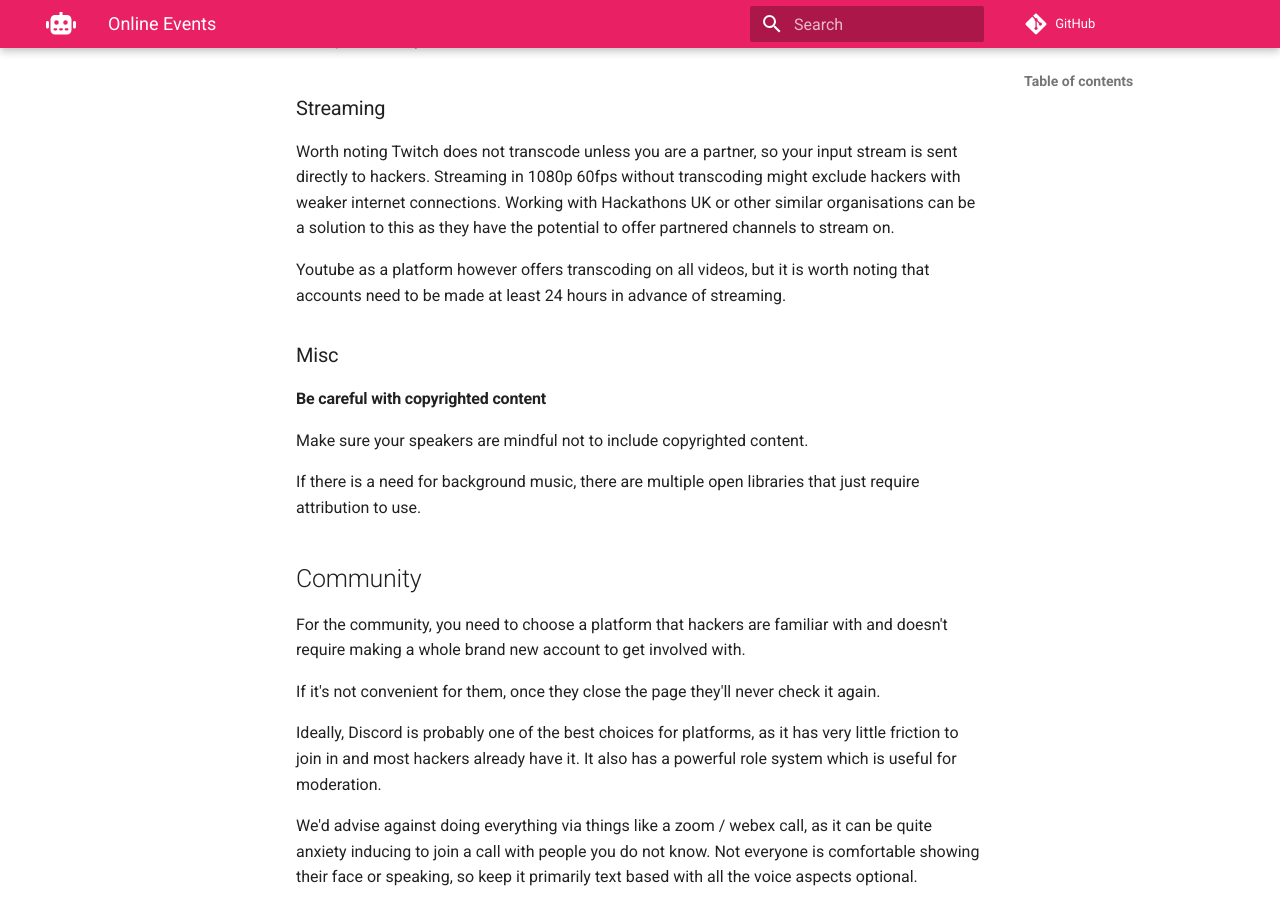
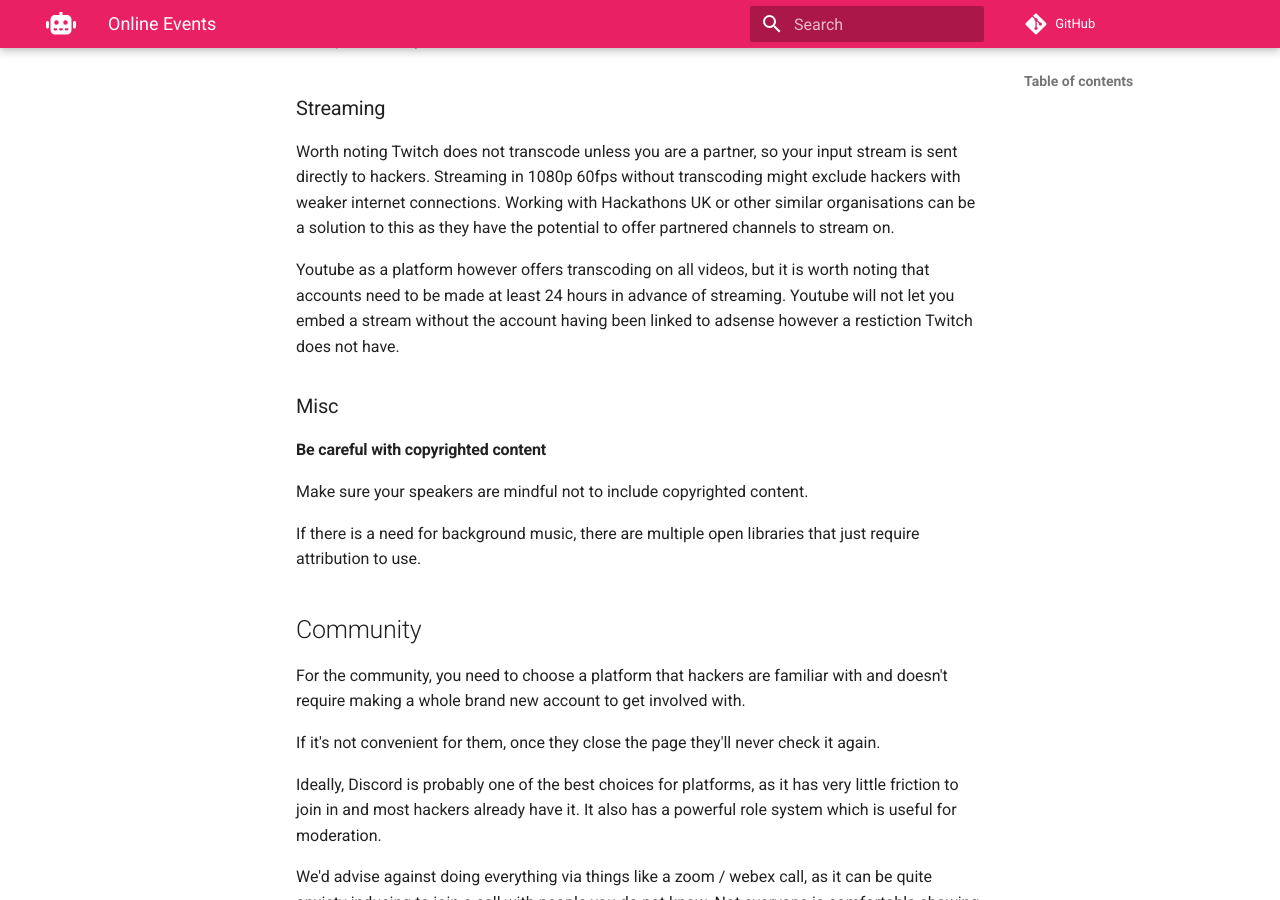
Before and after one commit to Athons/wiki, an MkDocs documentation site: the page built from docs/organise/online/index.md, in a window 1280 px wide and 900 px high, scrolled down 1486 px. Built offline with MkDocs 1.6.1 and Material for MkDocs 9.7.7, drawn with Linux system fonts in a browser that asks for light colours; nearby versions of some CDN libraries; comment, search, counter and statistics services are not loaded.

Commit message:
Clarification of embedding restrictions

```diff
--- a/docs/organise/online/index.md
+++ b/docs/organise/online/index.md
@@ -71,6 +71,8 @@
 
 Youtube as a platform however offers transcoding on all videos, but it is worth
 noting that accounts need to be made at least 24 hours in advance of streaming.
+Youtube will not let you embed a stream without the account having been linked
+to adsense however a restiction Twitch does not have.
 
 ### Misc
 
```
